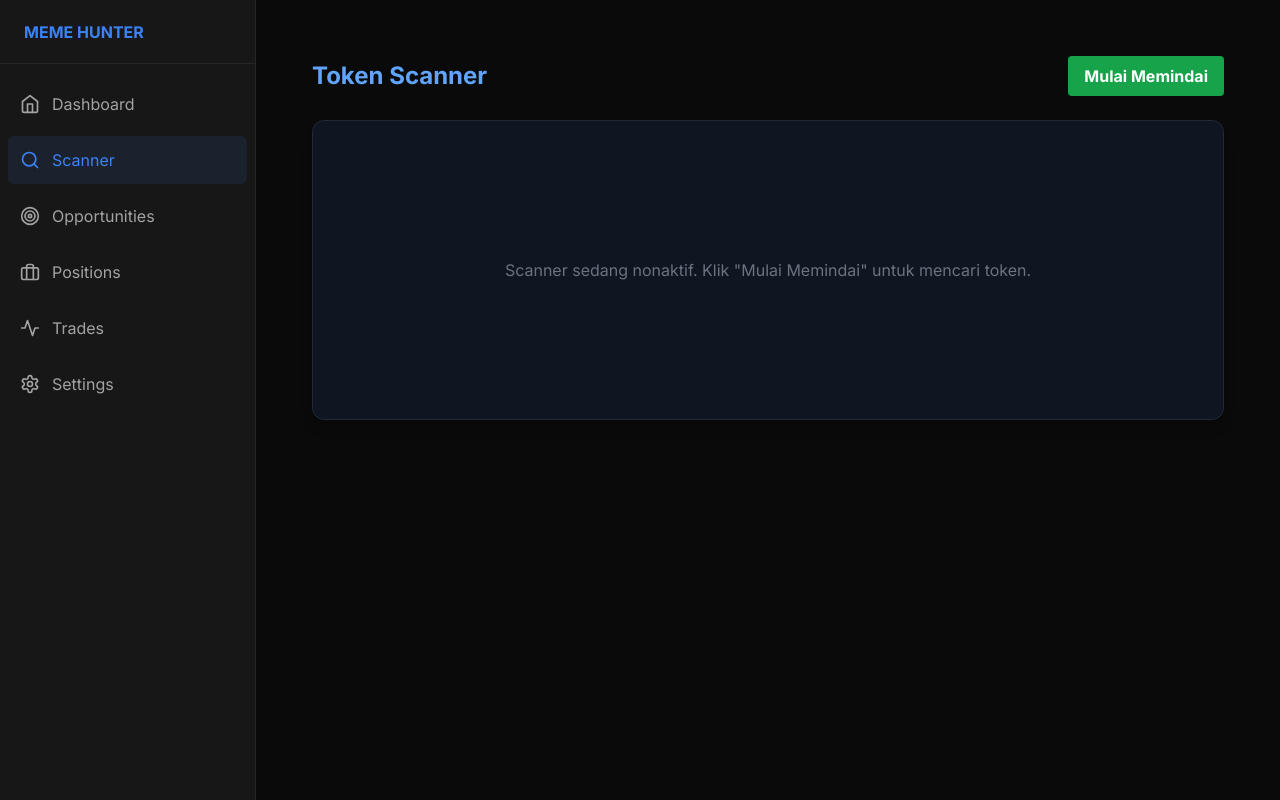
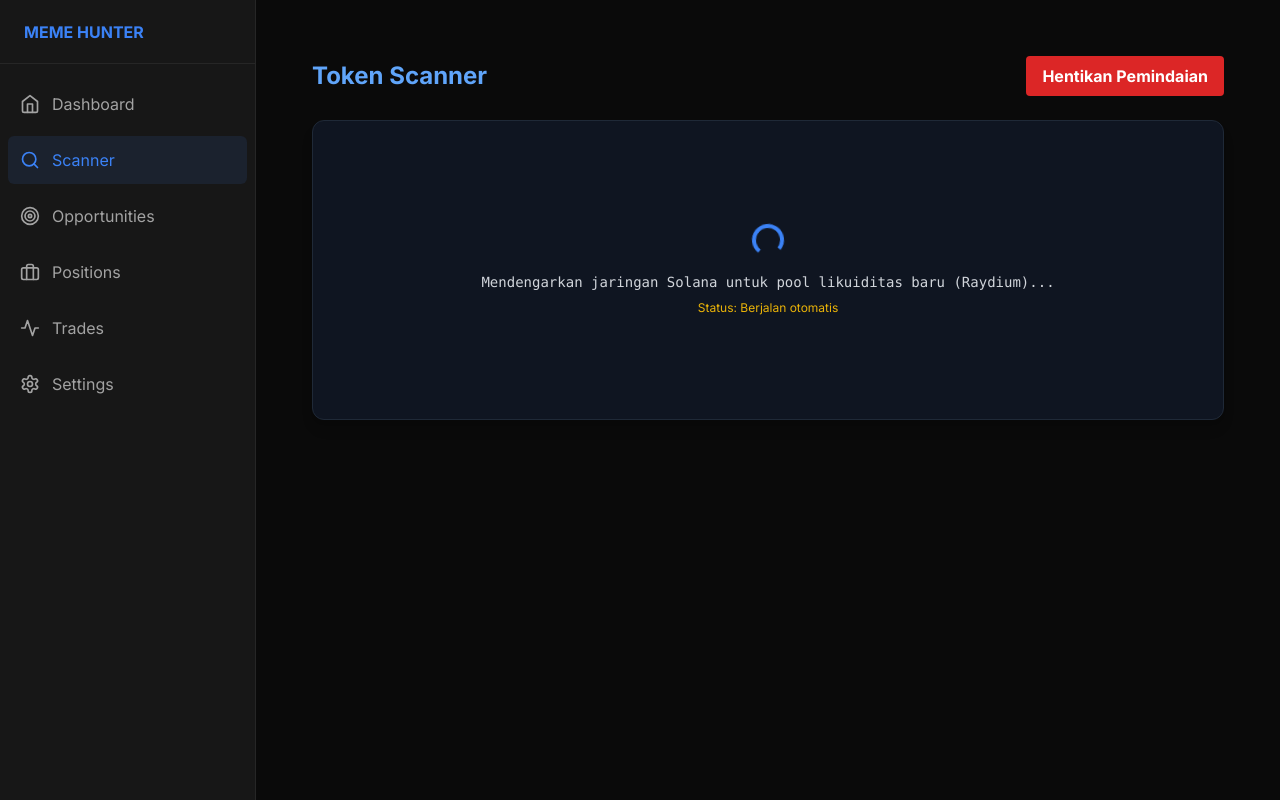
Before and after one commit to winsukses351-oss/solana-win, a Next.js app: page /scanner in a window 1280 px wide. Built offline with nearby package versions, Linux system fonts and the light colour scheme.

Commit message:
Update page.tsx

```diff
--- a/app/scanner/page.tsx
+++ b/app/scanner/page.tsx
@@ -1,8 +1,16 @@
 'use client';
-import { useState } from 'react';
+import { useState, useEffect } from 'react';
 
 export default function ScannerPage() {
   const [isScanning, setIsScanning] = useState(false);
+
+  // Menjalankan scanner secara otomatis saat halaman dimuat
+  useEffect(() => {
+    setIsScanning(true);
+
+    // Logika pemanggilan API ke backend (Solana/Raydium) dapat ditempatkan di sini nantinya
+    // fetch('/api/scanner/start', { method: 'POST' })...
+  }, []);
 
   return (
     <div className="p-6 text-white w-full">
@@ -20,7 +28,12 @@ export default function ScannerPage() {
         {isScanning ? (
           <div className="flex flex-col items-center">
             <div className="w-8 h-8 border-4 border-blue-500 border-t-transparent rounded-full animate-spin mb-4"></div>
-            <p className="text-gray-300 font-mono text-sm">Mendengarkan jaringan Solana untuk pool likuiditas baru (Raydium)...</p>
+            <p className="text-gray-300 font-mono text-sm text-center">
+              Mendengarkan jaringan Solana untuk pool likuiditas baru (Raydium)...
+            </p>
+            <p className="text-yellow-500 text-xs mt-2">
+              Status: Berjalan otomatis
+            </p>
           </div>
         ) : (
           <p className="text-gray-500">Scanner sedang nonaktif. Klik "Mulai Memindai" untuk mencari token.</p>
```
